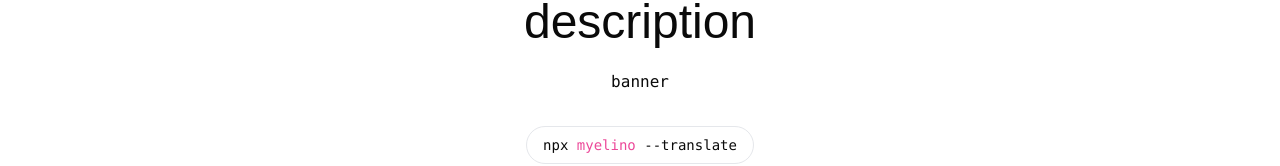
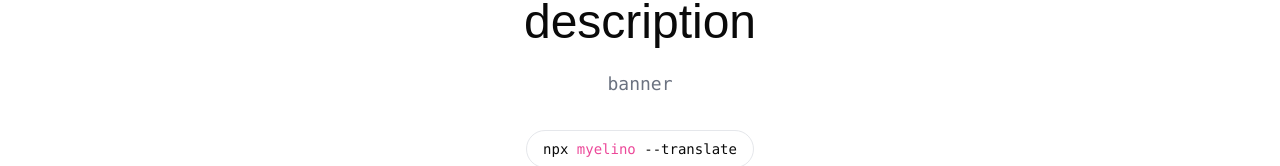
Before and after one commit to learnuidev/myelin.dev, a Next.js app: page / in a window 1280 px wide. Shown: the part 162-328 px from the top of the page. Built offline with nearby package versions, Linux system fonts and the light colour scheme; no server answers; what i18next-chained-backend, i18next-resources-to-backend would draw is missing.

Commit message:
fix font size

```diff
--- a/app/components/banner.tsx
+++ b/app/components/banner.tsx
@@ -73,7 +73,7 @@
       </motion.h3>
       <motion.p
         variants={descriptionVariants}
-        className="rounded-none mt-6 dark:text-gray-400 max-w-3xl text-center font-mono"
+        className="rounded-none text-lg mt-6 text-gray-500 max-w-3xl text-center font-mono"
       >
         {t("banner")}
       </motion.p>
```
